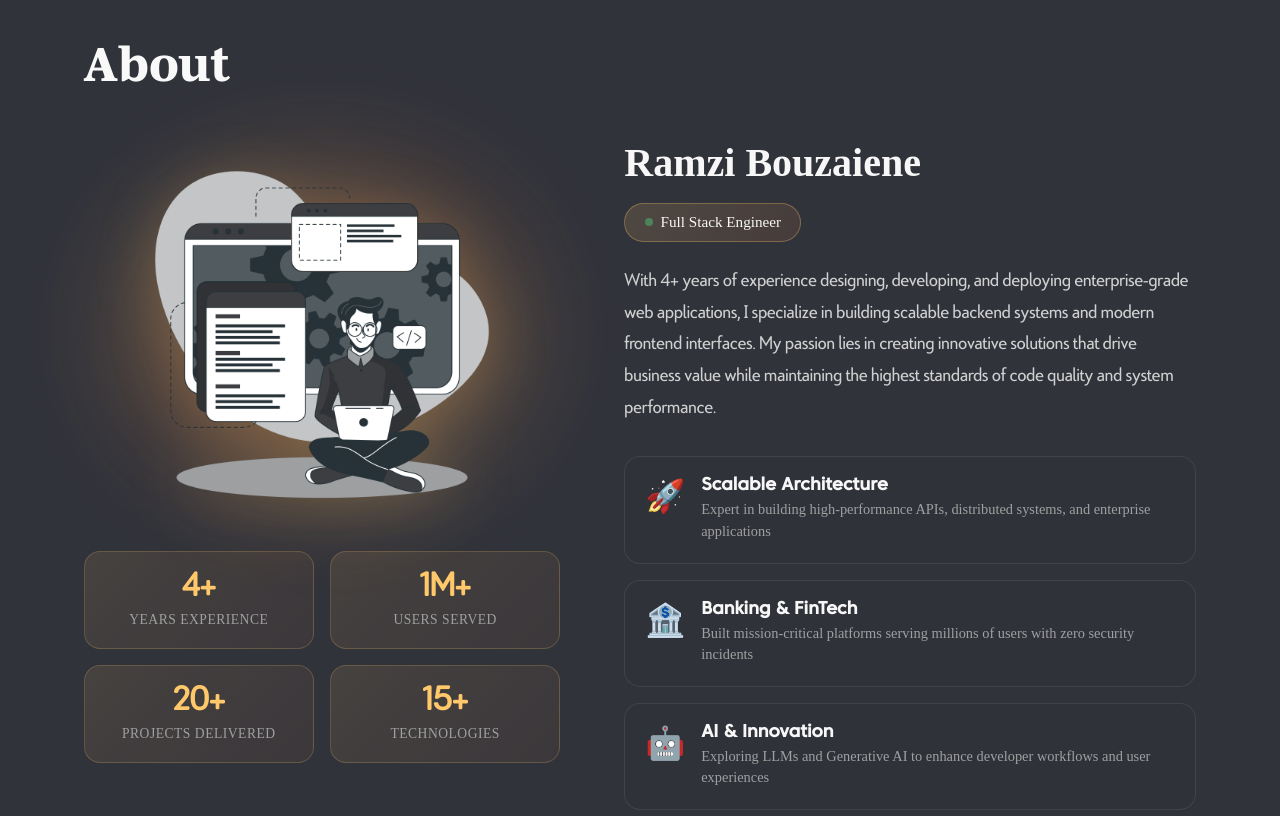
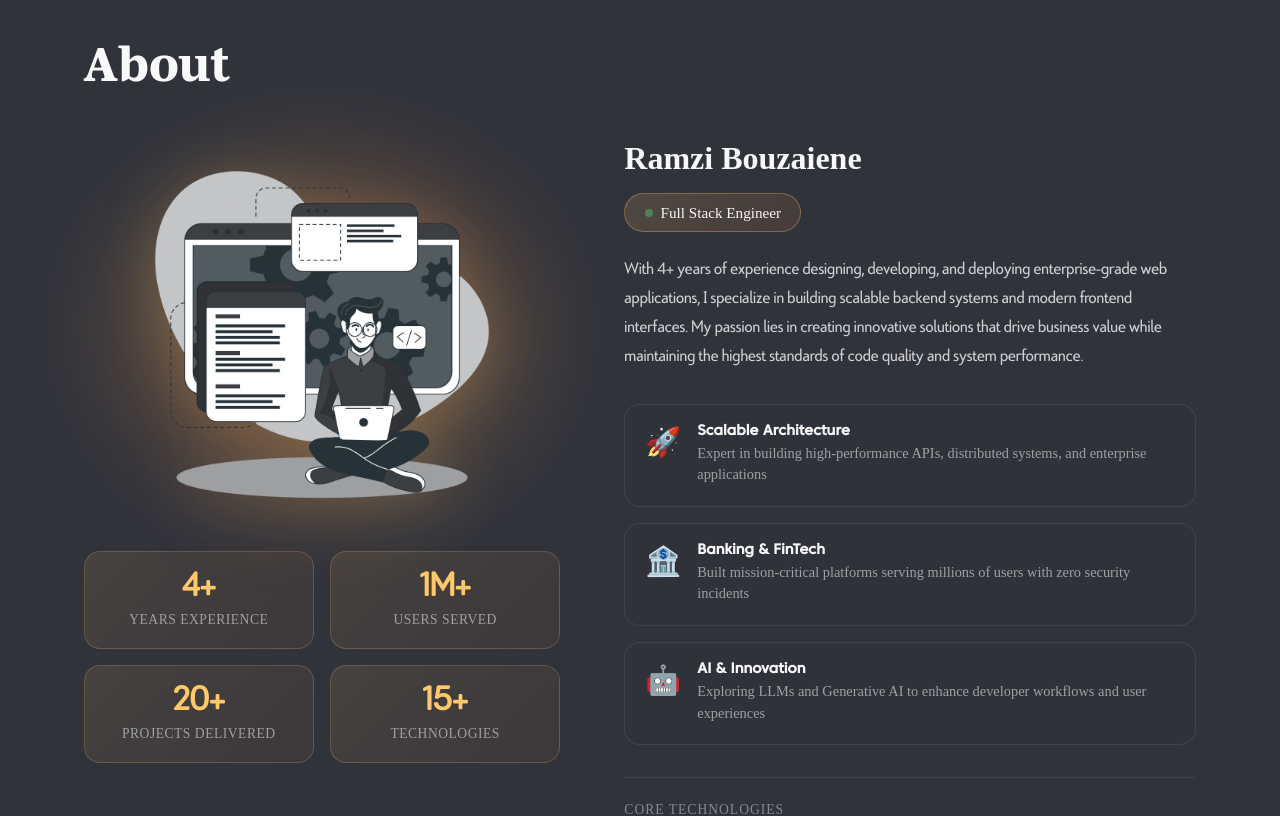
Before and after one commit to ramzi-bouzaiene/My-Portfolio-V2, a React (Vite) app: page / in a window 1280 px wide. Shown: the part 840-1656 px from the top of the page. Built offline with nearby package versions, Linux system fonts and the light colour scheme.

Commit message:
fixing style

```diff
--- a/src/index.css
+++ b/src/index.css
@@ -4,6 +4,7 @@
     format('woff');
   font-display: swap;
 }
+
 *:focus {
   outline: none;
 }
--- a/src/pages/About/About.module.css
+++ b/src/pages/About/About.module.css
@@ -124,16 +124,8 @@
   gap: 0.5rem;
 }
 
-.greeting {
-  font-size: 1rem;
-  color: #ffc86b;
-  font-weight: 500;
-  letter-spacing: 2px;
-  text-transform: uppercase;
-}
-
 .name {
-  font-size: 2.5rem;
+  font-size: 2rem;
   font-weight: 700;
   color: #f7f7f7;
   margin: 0;
@@ -174,7 +166,7 @@
 
 /* About Paragraph */
 .aboutPara {
-  font-size: 1.1rem;
+  font-size: 1rem;
   font-family: 'MyFontAbout';
   color: #d0d0d0;
   line-height: 1.8;
@@ -208,7 +200,7 @@
 }
 
 .highlightIcon {
-  font-size: 2rem;
+  font-size: 1.8rem;
   flex-shrink: 0;
 }
 
@@ -219,7 +211,7 @@
 }
 
 .highlightTitle {
-  font-size: 1.1rem;
+  font-size: 0.9rem;
   font-weight: 600;
   color: #f7f7f7;
   margin: 0;
@@ -531,6 +523,7 @@
 @media (max-width: 480px) {
   .aboutSection {
     padding: 1rem 0;
+    overflow-y: hidden !important;
   }
 
   .aboutContainer {
```
